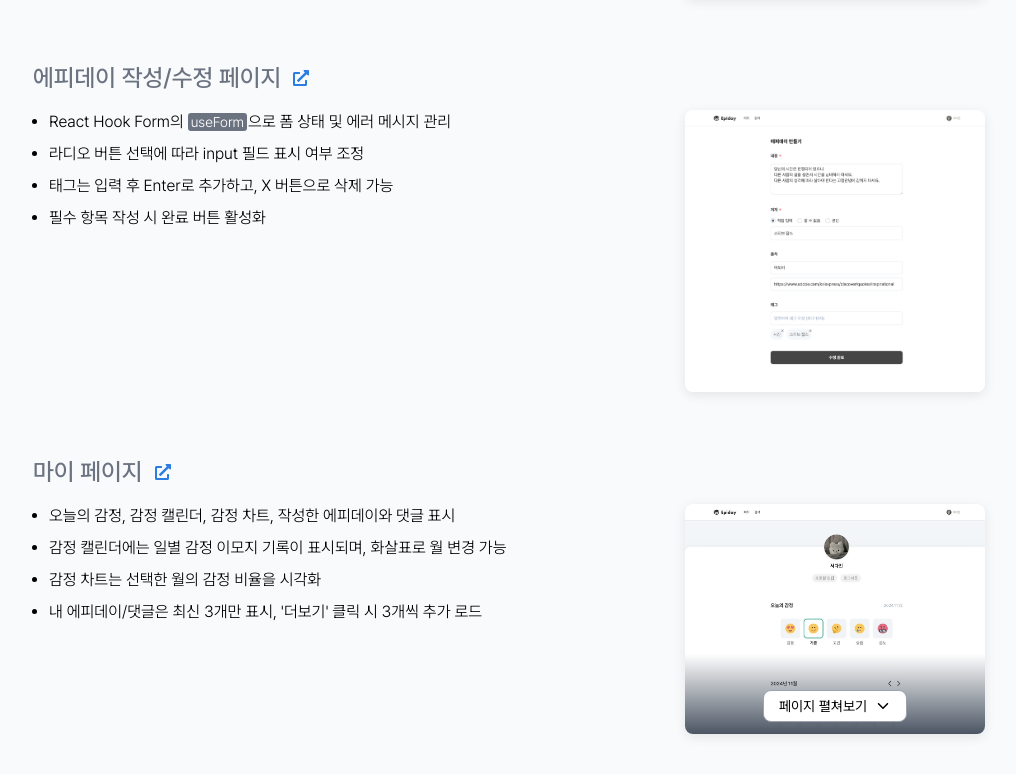
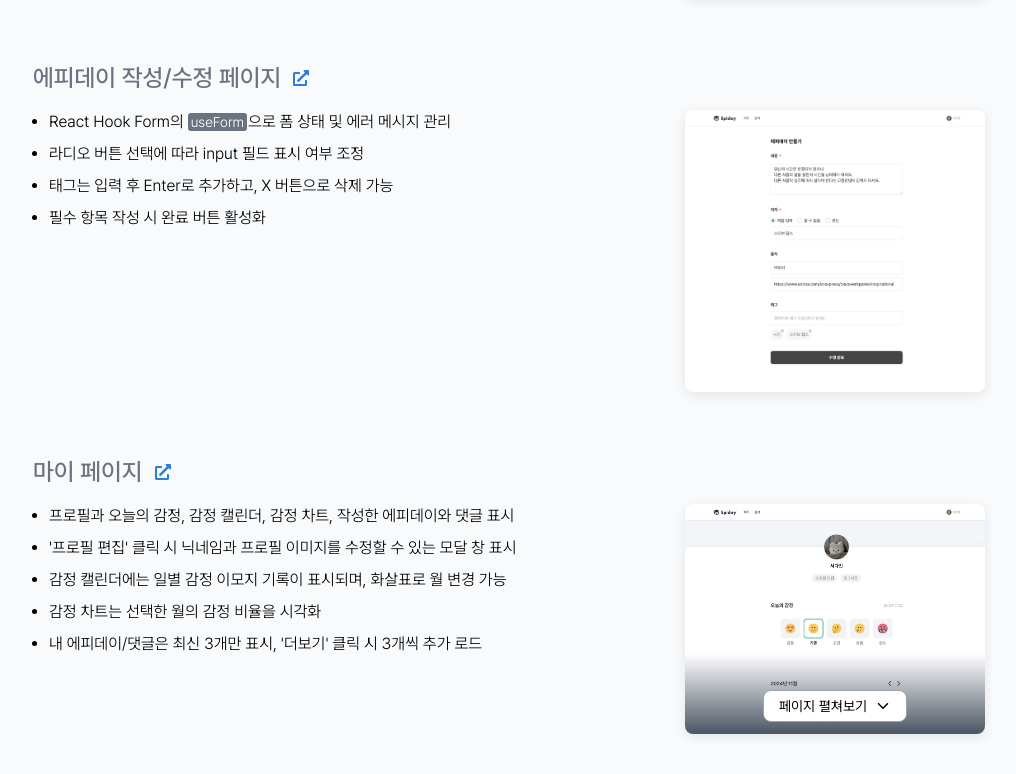
Before and after one commit to O-daeun/portfolio, a Next.js app: page /epiday in a window 1280 px wide. Shown: the part 4995-5769 px from the top of the page, without its empty margins (131-1147 px from the left). Built offline with nearby package versions, Linux system fonts and the light colour scheme.

Commit message:
docs: epiday 페이지 섹션 내용 수정

```diff
--- a/components/pages/epiday-page/pages-section.tsx
+++ b/components/pages/epiday-page/pages-section.tsx
@@ -210,7 +210,10 @@ export default function PagesSection() {
           <PageTitle link="/mypage">마이 페이지</PageTitle>
           <ContentsBox>
             <Ul>
-              <Li>오늘의 감정, 감정 캘린더, 감정 차트, 작성한 에피데이와 댓글 표시</Li>
+              <Li>프로필과 오늘의 감정, 감정 캘린더, 감정 차트, 작성한 에피데이와 댓글 표시</Li>
+              <Li>
+                &apos;프로필 편집&apos; 클릭 시 닉네임과 프로필 이미지를 수정할 수 있는 모달 창 표시
+              </Li>
               <Li>감정 캘린더에는 일별 감정 이모지 기록이 표시되며, 화살표로 월 변경 가능</Li>
               <Li>감정 차트는 선택한 월의 감정 비율을 시각화</Li>
               <Li>
```
